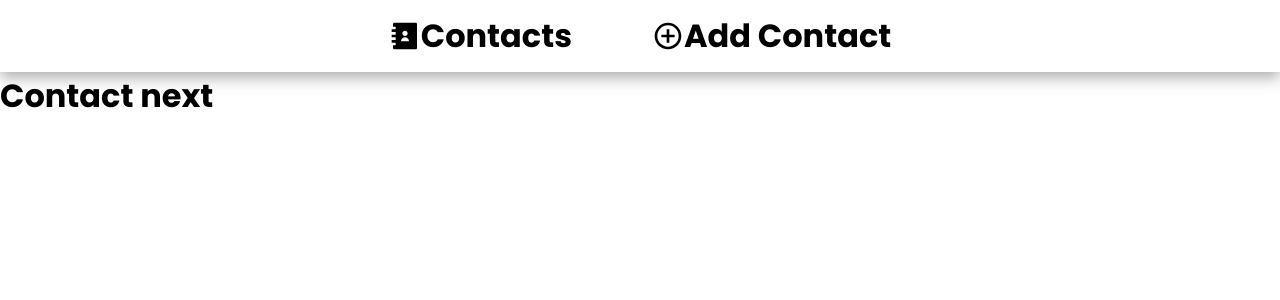
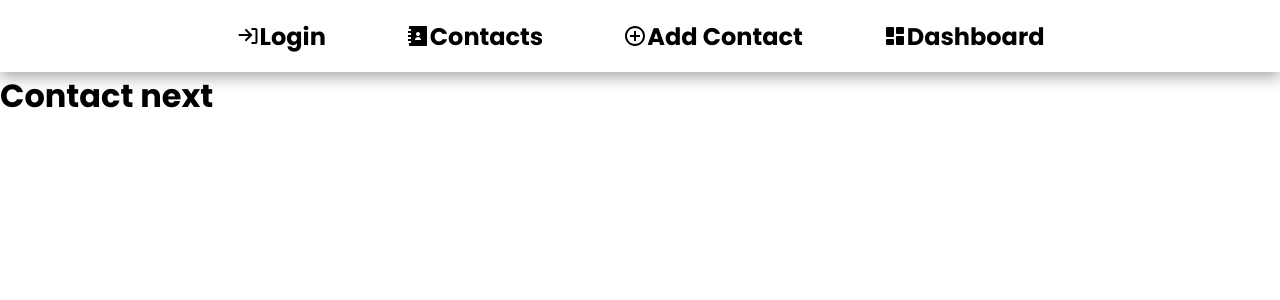
Before and after one commit to amir-rafigh/Contact-db, a Next.js app: page / in a window 1280 px wide. Shown: the top 300 px of the page. Built offline with nearby package versions, Linux system fonts and the light colour scheme.

Commit message:
complete navbar and add Login Dashboard

```diff
--- a/components/navbar/index.js
+++ b/components/navbar/index.js
@@ -1,19 +1,30 @@
 import { RiContactsBook3Fill } from "react-icons/ri";
 import { MdAddCircleOutline } from "react-icons/md";
+import { BiSolidDashboard } from "react-icons/bi";
+import { CgLogIn } from "react-icons/cg";
+
 import Styles from "./navbar.module.css"
 import Link from "next/link";
 import { useRouter } from "next/router";
+
 export default function Navbar(){
     const route = useRouter().pathname
     return(
         <>
         <div className={Styles.container_navbar}>
+
+            <Link href="/contacts">
+                <h1> <CgLogIn className={route=="/contacts"?Styles.icon_svg:""} />Login </h1>
+            </Link>
             <Link href="/contacts">
                 <h1> <RiContactsBook3Fill className={route=="/contacts"?Styles.icon_svg:""} />Contacts </h1>
             </Link>
             <Link href="/contacts/add">
                 <h1> <MdAddCircleOutline className={route=="/contacts/add"?Styles.icon_svg:""} /> Add Contact</h1>
             </Link>
+            <Link href="/contacts/add">
+                <h1> <BiSolidDashboard className={route=="/contacts/add"?Styles.icon_svg:""} /> Dashboard</h1>
+            </Link>
         </div>
         </>
     )
--- a/components/navbar/navbar.module.css
+++ b/components/navbar/navbar.module.css
@@ -19,6 +19,7 @@
     align-items: center;
     height: 40px;
     cursor: pointer;
+    font-size: 1.5rem;
 }
 .container_navbar h1:hover svg{
     color: green;
```
